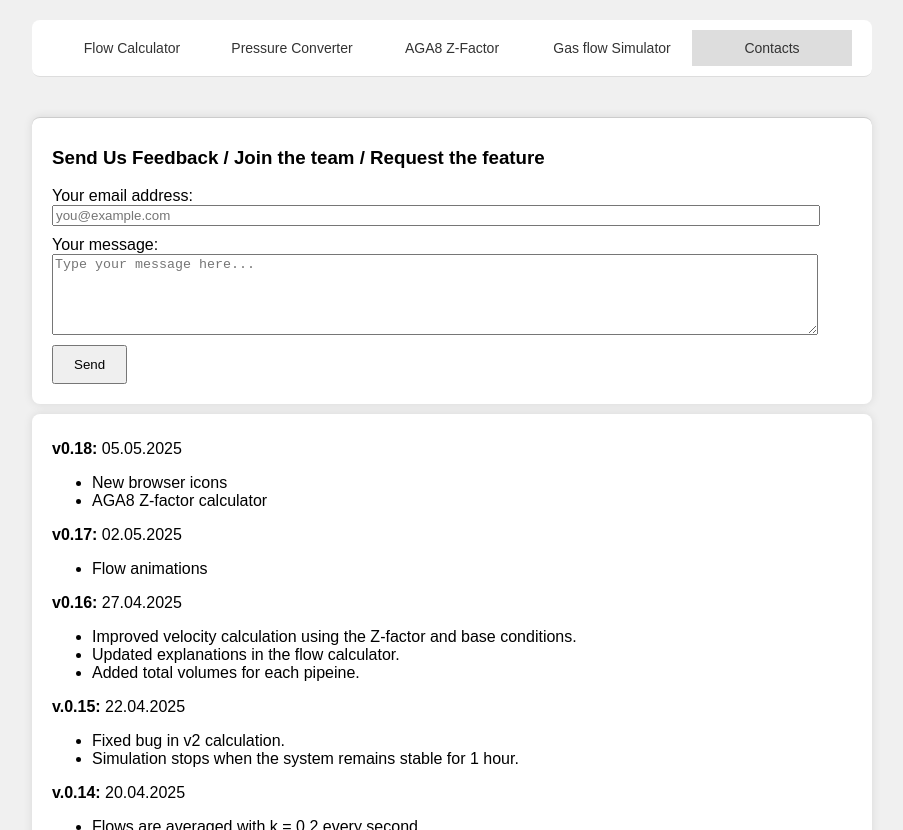
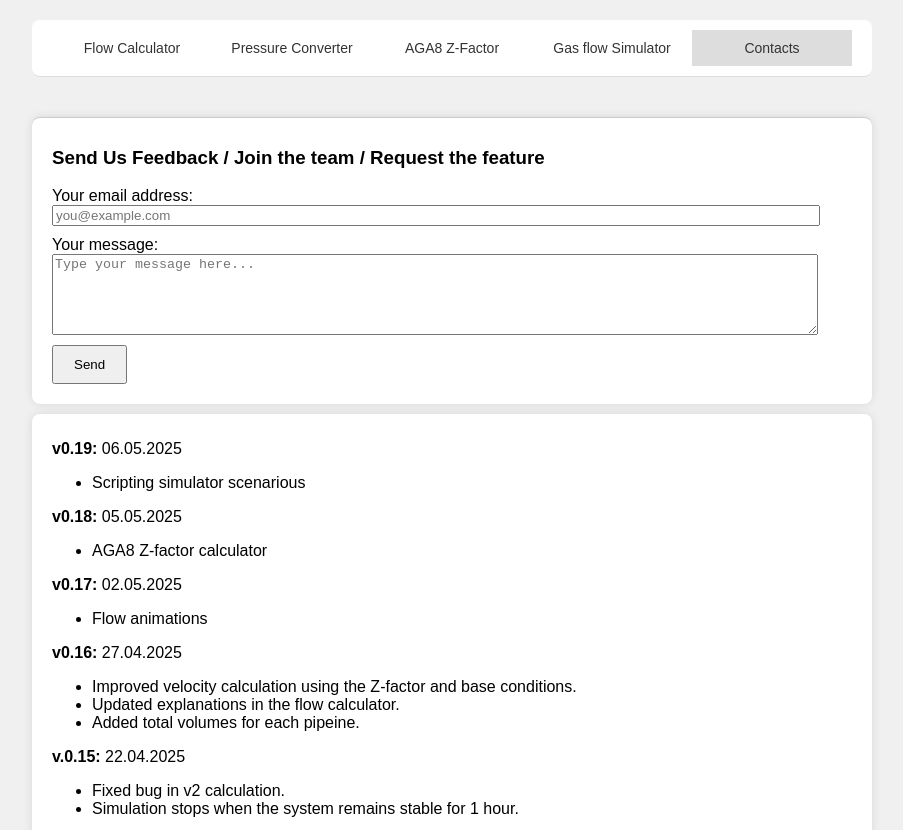
Before and after one commit to TMaksutov/gas-flows, a plain HTML site: page contacts.html in a window 1280 px wide. Shown: the whole page, without its empty margins (188-1091 px from the left). Drawn offline with Linux system fonts and the light colour scheme.

Commit message:
release notes

```diff
--- a/contacts.html
+++ b/contacts.html
@@ -52,9 +52,13 @@
 </section>
 
 <div class="container">
+	<p><strong>v0.19:</strong> 06.05.2025</p>
+	<ul>
+	  <li>Scripting simulator scenarious</li>
+	</ul>
+
 	<p><strong>v0.18:</strong> 05.05.2025</p>
 	<ul>
-	  <li>New browser icons</li>
 	  <li>AGA8 Z-factor calculator</li>
 	</ul>
 
@@ -127,6 +131,7 @@
     <li>Fix short less than 100m lines.</li>
     <li>Add automatic calculations of Z.</li>
     <li>Graph import/export (JSON, CSV) for sharing and backup.</li>
+    <li>Simulation data records export.</li>
     <li>Support multiple unit systems.</li>
     <li>Compression stations in simulator.</li>
     <li>Add localization support for different languages.</li>
```
